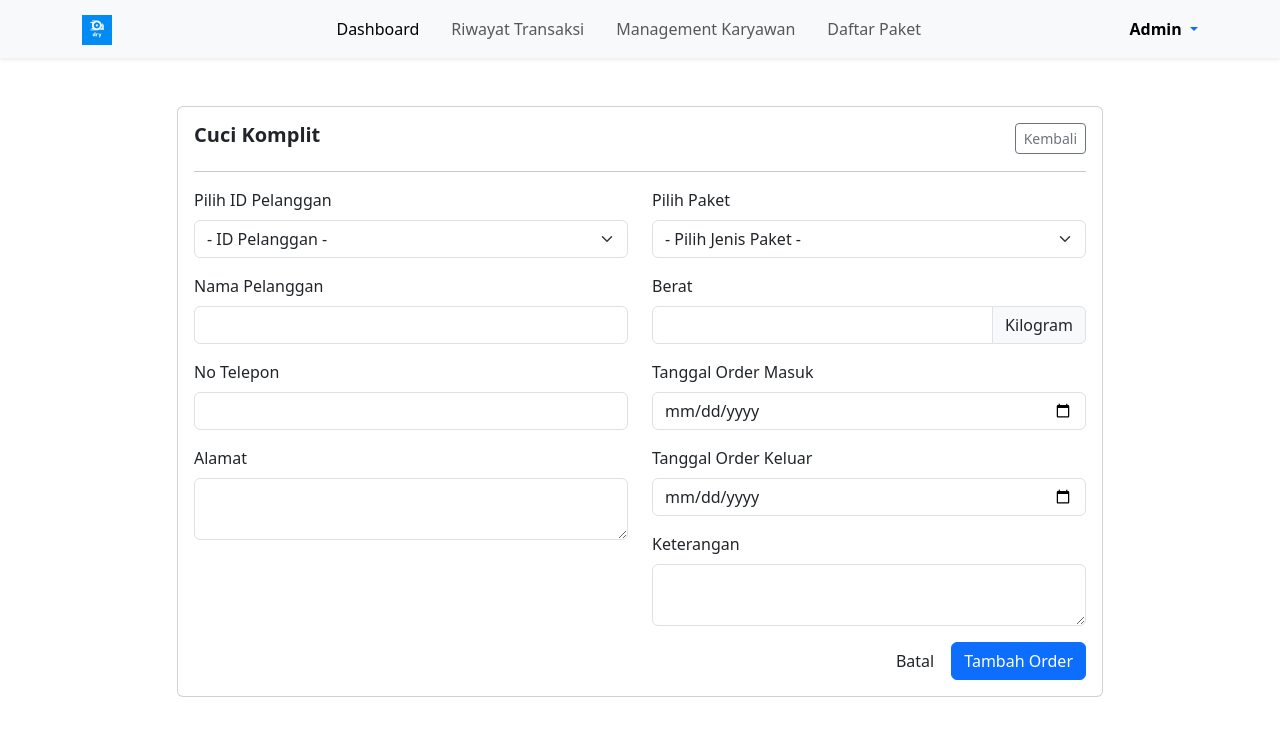
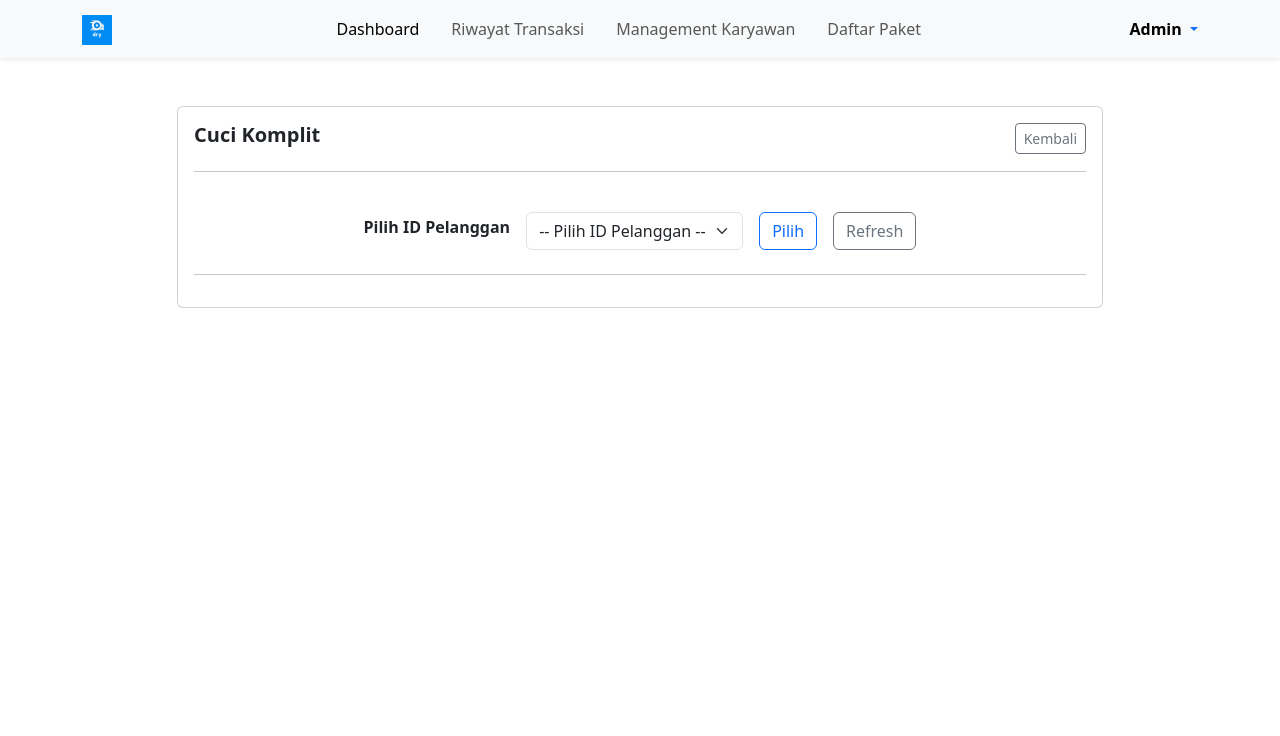
Before and after one commit to rudihardianto/website-laundry-php-native, a PHP site: page /laundry_rizal_skripsi/order/order_ck.php in a window 1280 px wide. Shown: the top 736 px of the page. Run offline with PHP 8.4, Linux system fonts and the light colour scheme; tables that the repository leaves empty or names only in its code hold one stand-in row (values such as "Sample post").

Commit message:
fix create order cuci kering pelanggan

```diff
--- a/_functions.php
+++ b/_functions.php
@@ -300,7 +300,7 @@ function order_ck($order_ck)
 {
     global $db;
 
-    $id_pel     = htmlspecialchars($order_ck['id_pelanggan_ck']);
+    $id_pel     = $order_ck['id_pelanggan_ck'];
     $nama_pel   = htmlspecialchars($order_ck['nama_pel_ck']);
     $no_telp    = htmlspecialchars($order_ck['no_telp_ck']);
     $alamat     = htmlspecialchars($order_ck['alamat_ck']);
@@ -316,6 +316,8 @@ function order_ck($order_ck)
         $result_ck = mysqli_fetch_assoc($id_pel_ck);
 
         $id_pel_ck = $result_ck['id_pelanggan'];
+        $no_telp = $result_ck['no_telp'];
+        $alamat = $result_ck['alamat'];
     }
 
     // Ambil data dari tabel daftar paket cuci komplit
--- a/order/order_ck.php
+++ b/order/order_ck.php
@@ -1,6 +1,6 @@
 <?php
 require_once '../_header.php';
-$id_pel_ck = query('SELECT * FROM master WHERE level ="User"');
+$id_pel_ck = query("SELECT * FROM master WHERE level ='User' ORDER BY id_user");
 $data_ck   = query("SELECT * FROM tb_cuci_komplit");
 // var_dump($id_pel_ck);
 ?>
@@ -52,35 +52,65 @@ $data_ck   = query("SELECT * FROM tb_cuci_komplit");
 
                         <hr>
 
+                        <form action="<?php echo $_SERVER["PHP_SELF"]; ?>" method="GET"
+                            class="row row-cols-lg-auto g-3  justify-content-center align-items-center my-4">
+                            <div class="col-12">
+                                <label for="id_pel" class="form-label fw-semibold">Pilih ID Pelanggan</label>
+                            </div>
+                            <div class="col-12">
+                                <!-- select id pelanggan -->
+                                <select name="id_user" class="form-select">
+                                    <option selected>-- Pilih ID Pelanggan --</option>
+                                    <?php foreach ($id_pel_ck as $id): ?>
+                                    <option value="<?=$id['id_user'];?>">
+                                        <?php echo $id['id_pelanggan']; ?> | <?php echo $id['nama']; ?>
+                                    </option>
+                                    <?php endforeach;?>
+                                </select>
+                            </div>
+                            <div class="col-2 col-md-12">
+                                <input type="submit" value="Pilih" class="btn btn-outline-primary">
+                            </div>
+                            <div class="col-2 col-md-12">
+                                <a href="<?=url('order/order_ck.php');?>" class="btn btn-outline-secondary">Refresh</a>
+                            </div>
+                        </form>
+
+                        <hr>
+
                         <!-- START: form -->
+                        <?php
+                        if (isset($_GET['id_user'])) {
+                            //menampilkan data pelanggan berdasarkan pilihan combobox ke dalam form
+                            $id_user = $_GET['id_user'];
+                            $id      = mysqli_query($db, "SELECT * FROM master WHERE id_user='$id_user' ORDER BY id_user");
+                            $id_user = mysqli_fetch_array($id);
+                        ?>
                         <form action="" method="post">
                             <div class="row d-flex">
                                 <div class="col-12 col-md-6">
                                     <div class="mb-3">
-                                        <label for="id_pel" class="form-label">Pilih ID Pelanggan</label>
-                                        <select name="id_pelanggan_ck" id="id_pel" class="form-select">
-                                            <option selected>- ID Pelanggan -</option>
-                                            <?php foreach ($id_pel_ck as $id_pel): ?>
-                                            <option><?=$id_pel['id_pelanggan']?></option>
-                                            <?php endforeach?>
-                                        </select>
+                                        <label for="id_pel" class="form-label">ID Pelanggan</label>
+                                        <input name="id_pelanggan_ck" id="nama" class="form-control"
+                                            value="<?=$id_user["id_pelanggan"];?>" readonly>
                                     </div>
                                     <!-- nama -->
                                     <div class="mb-3">
                                         <label for="nama" class="form-label">Nama Pelanggan</label>
-                                        <input type="text" name="nama_pel_ck" id="nama" class="form-control"
-                                            autocomplete="off" required>
+                                        <input name="nama_pel_ck" id="nama" class="form-control"
+                                            value="<?=$id_user["nama"];?>" readonly>
                                     </div>
                                     <!-- no telepon -->
                                     <div class="mb-3">
                                         <label for="no-telp" class="form-label">No Telepon</label>
-                                        <input type="number" name="no_telp_ck" id="no-telp" class="form-control"
-                                            autocomplete="off" required>
+                                        <input name="no_telp_ck" id="no-telp" class="form-control"
+                                            value="<?=$id_user["no_telp"];?>" readonly>
                                     </div>
                                     <!-- alamat -->
                                     <div class="mb-3">
                                         <label for="alamat" class="form-label">Alamat</label>
-                                        <textarea name="alamat_ck" id="alamat" class="form-control" required></textarea>
+                                        <textarea name="alamat_ck" id="alamat" class="form-control text-start"
+                                            readonly><?=$id_user["alamat"];?></textarea>
                                     </div>
                                 </div>
 
@@ -100,7 +130,7 @@ $data_ck   = query("SELECT * FROM tb_cuci_komplit");
                                         <label for="kuantitas" class="form-label">Berat</label>
                                         <div class="input-group">
                                             <input type="number" name="berat_qty_ck" id="kuantitas" class="form-control"
-                                                autocomplete="off" required>
+                                                required>
                                             <span class="input-group-text">Kilogram</span>
                                         </div>
                                     </div>
@@ -110,7 +140,7 @@ $data_ck   = query("SELECT * FROM tb_cuci_komplit");
                                             Tanggal Order Masuk
                                         </label>
                                         <input type="date" name="tgl_masuk_ck" id="tgl_order_msk" class="form-control"
-                                            autocomplete="off" required>
+                                            required>
                                     </div>
                                     <!-- tanggal order keluar -->
                                     <div class="mb-3">
@@ -118,7 +148,7 @@ $data_ck   = query("SELECT * FROM tb_cuci_komplit");
                                             Tanggal Order Keluar
                                         </label>
                                         <input type="date" name="tgl_keluar_ck" id="tgl_order_klr" class="form-control"
-                                            autocomplete="off" required>
+                                            required>
                                     </div>
                                     <!-- keterangan -->
                                     <div class="mb-3">
@@ -135,6 +165,7 @@ $data_ck   = query("SELECT * FROM tb_cuci_komplit");
                                 </div>
                             </div>
                         </form>
+                        <?php } ?>
                         <!-- END: form -->
                     </div>
                 </div>
```
